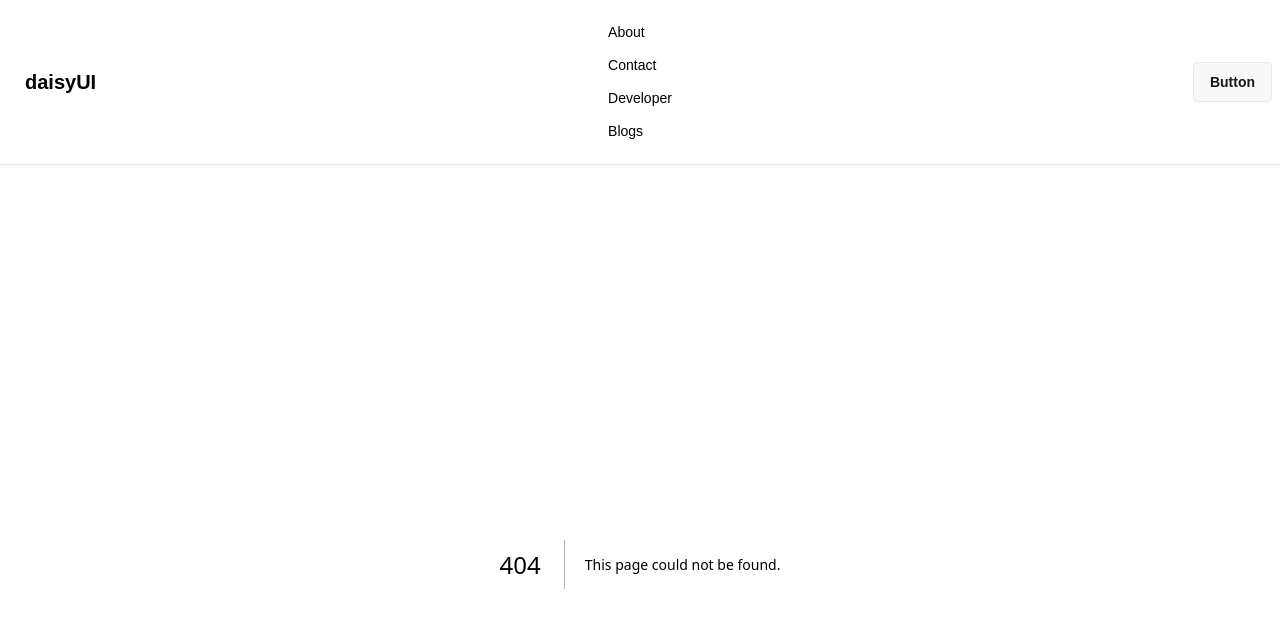
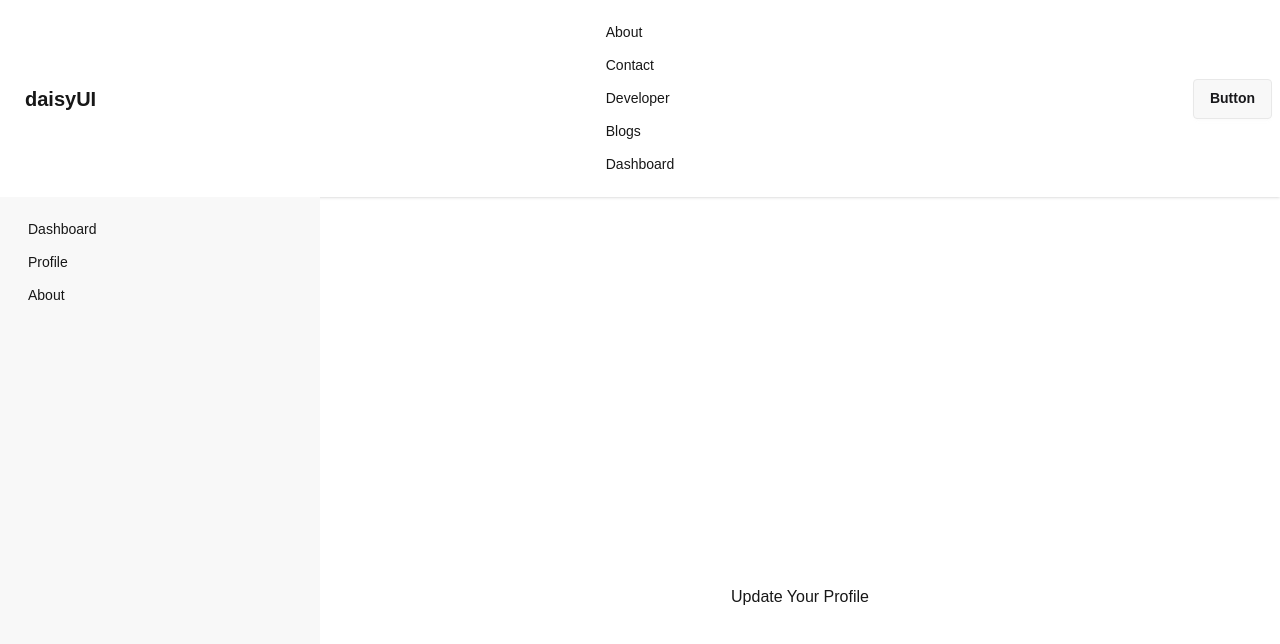
Before and after one commit to Sakibur59/explore-next-js, a Next.js app: page /dashboard/profile in a window 1280 px wide. Before the commit this address had no page. Shown: the top 644 px of the page. Built offline with nearby package versions, Linux system fonts and the light colour scheme.

Commit message:
a sidebar of dashboard is added

```diff
--- a/src/app/Component/Navbar/Navbar.jsx
+++ b/src/app/Component/Navbar/Navbar.jsx
@@ -8,6 +8,7 @@
         <Link href={"/contact"}>Contact</Link>
         <Link href={"/about/developers"}>Developer</Link>
         <Link href={"/blogs"}>Blogs</Link>
+        <Link href={"/dashboard"}>Dashboard</Link>
       </li>
     </>
   );
--- /dev/null
+++ b/src/app/dashboard/about/page.jsx
@@ -0,0 +1,11 @@
+
+
+const AboutPage = () => {
+    return (
+        <div>
+            <h1>About Me</h1>
+        </div>
+    );
+};
+
+export default AboutPage;
--- /dev/null
+++ b/src/app/dashboard/layout.jsx
@@ -0,0 +1,38 @@
+import Link from "next/link";
+
+
+const DashboardLayout = ({children}) => {
+  return (
+    <div className="drawer lg:drawer-open">
+      <input id="my-drawer-3" type="checkbox" className="drawer-toggle" />
+      <div className="drawer-content flex flex-col items-center justify-center">
+        {/* Page content here */}
+            {children}
+        <label htmlFor="my-drawer-3" className="btn drawer-button lg:hidden">
+          Open drawer
+        </label>
+      </div>
+      <div className="drawer-side">
+        <label
+          htmlFor="my-drawer-3"
+          aria-label="close sidebar"
+          className="drawer-overlay"
+        ></label>
+        <ul className="menu bg-base-200 min-h-full w-80 p-4">
+          {/* Sidebar content here */}
+          <li>
+            <Link href={'/dashboard'}>Dashboard</Link>
+          </li>
+          <li>
+            <Link href={'/dashboard/profile'}>Profile</Link>
+          </li>
+          <li>
+            <Link href={'/dashboard/about'}>About</Link>
+          </li>
+        </ul>
+      </div>
+    </div>
+  );
+};
+
+export default DashboardLayout;
--- /dev/null
+++ b/src/app/dashboard/page.jsx
@@ -0,0 +1,11 @@
+import React from 'react';
+
+const DashboardPage = () => {
+    return (
+        <div>
+            <h1>This is Dashboard</h1>
+        </div>
+    );
+};
+
+export default DashboardPage;
--- /dev/null
+++ b/src/app/dashboard/profile/page.jsx
@@ -0,0 +1,11 @@
+
+
+const ProfilePage = () => {
+    return (
+        <div>
+            <h1>Update Your Profile</h1>
+        </div>
+    );
+};
+
+export default ProfilePage;
```
